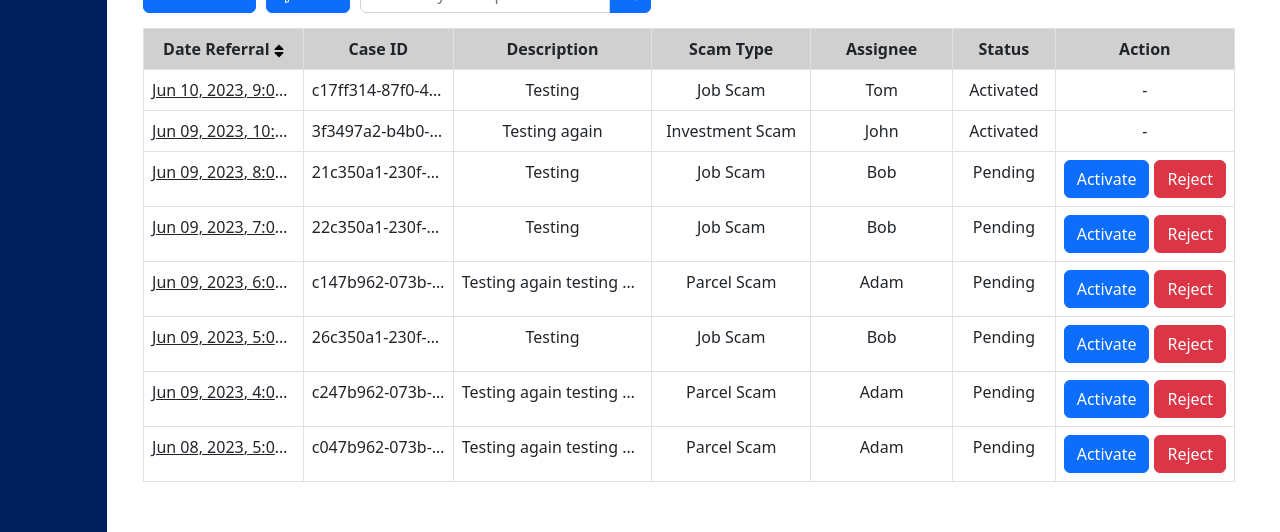
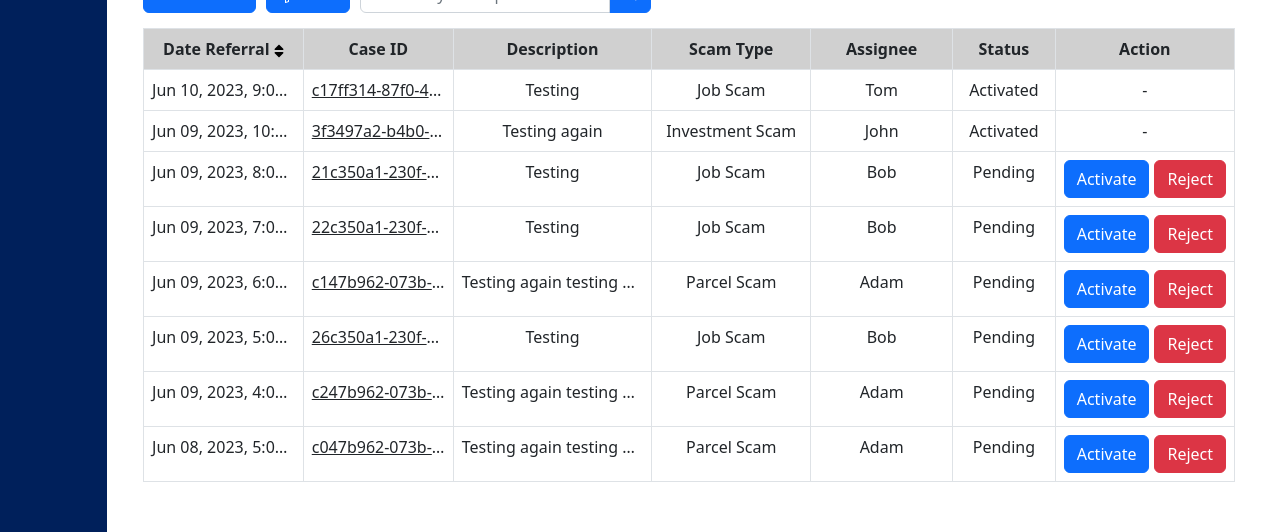
Before and after one commit to Donovan9617/antiscam-frontend, a React (Create React App) app: page / in a window 1280 px wide. Shown: the part 266-798 px from the top of the page. Built offline with nearby package versions, Linux system fonts and the light colour scheme.

Commit message:
Edit case info click from datereferral to caseid

```diff
--- a/src/pages/dashboard/casetable/casetable.tsx
+++ b/src/pages/dashboard/casetable/casetable.tsx
@@ -145,13 +145,9 @@
                   <td
                     style={{
                       ...caseTableDataStyle,
-                      cursor: "pointer",
                       whiteSpace: "nowrap",
                     }}
-                    onClick={() => handleViewCaseInfo(caseDataItem.caseid)}
                   >
-                    <u>
-                      {" "}
                     {caseDataItem.datereferral.toLocaleString("en-US", {
                       day: "2-digit",
                       month: "short",
@@ -162,10 +158,16 @@
                       hour: "numeric",
                       minute: "numeric",
                     })}
-                    </u>
                   </td>
-                  <td style={{ ...caseTableDataStyle, whiteSpace: "nowrap" }}>
-                    {caseDataItem.caseid}
+                  <td
+                    style={{
+                      ...caseTableDataStyle,
+                      cursor: "pointer",
+                      whiteSpace: "nowrap",
+                    }}
+                    onClick={() => handleViewCaseInfo(caseDataItem.caseid)}
+                  >
+                    <u>{caseDataItem.caseid}</u>
                   </td>
                   <td style={{ ...caseTableDataStyle, whiteSpace: "nowrap" }}>
                     {caseDataItem.description}
```
Lines whose indentation alone changed are shown as unchanged.
